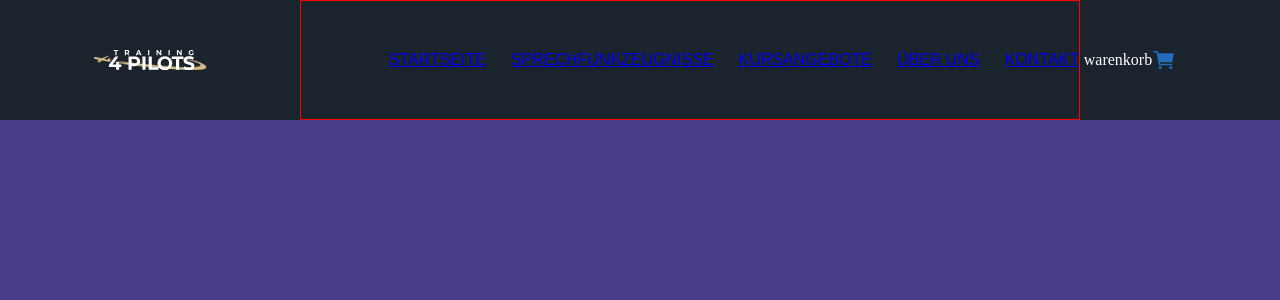
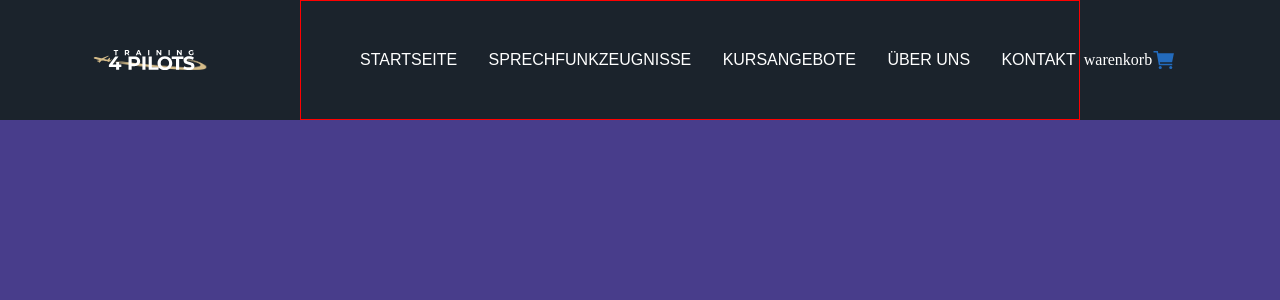
Before and after one commit to Kevin-Kuehle/training4pilots, a Vue app in the folder packages/frontend/: page / in a window 1280 px wide. Shown: the top 300 px of the page. Built offline with nearby package versions, Linux system fonts and the light colour scheme; a web font is replaced by a local one.

Commit message:
mobileDesktopMenu: add subMenu handling...

```diff
--- a/packages/frontend/src/assets/scss/modules/_root.scss
+++ b/packages/frontend/src/assets/scss/modules/_root.scss
@@ -25,7 +25,7 @@
   --light-color-full: #fff;
   --dark-color-full: #1a1a1a;
   --color-1: #236bbd;
-  --color-menu: var(--dark-color-full);
+  --color-menu: #12171c;
 }
 
 // gaps
--- a/packages/frontend/src/assets/scss/style.scss
+++ b/packages/frontend/src/assets/scss/style.scss
@@ -1,3 +1,4 @@
 @import "./modules/_root.scss";
 @import "./modules/breakpoints/breakpoints.scss";
 @import "./modules/_globals.scss";
+@import "./modules/_animations.scss";
--- a/packages/frontend/src/components/desktopMenu/DesktopMenu.vue
+++ b/packages/frontend/src/components/desktopMenu/DesktopMenu.vue
@@ -1,28 +1,27 @@
 <script setup lang="ts">
 import { defineProps } from "vue";
-import type { MenuItem } from "@/types";
+import type { MenuItem as TMenuItem } from "@/types";
+import MenuItem from "./components/MenuItem.vue";
+import MenuNav from "./components/MenuNav.vue";
 
 defineProps({
   menuItems: {
-    type: Array as () => MenuItem[],
+    type: Array as () => TMenuItem[],
     required: true,
   },
 });
 </script>
 
 <template>
-  <ul class="c-desktop-menu">
-    <li
+  <MenuNav :depth="0">
+    <MenuItem
       v-for="(item, index) in menuItems"
-      :key="item.path"
-      class="c-desktop-menu-item"
-      :class="`c-desktop-menu-item-${index}`"
-    >
-      <router-link :to="item.path">
-        {{ item.name }}
-      </router-link>
-    </li>
-  </ul>
+      :item="item"
+      :index="index"
+      :key="item.path + index"
+      :depth="0"
+    />
+  </MenuNav>
 </template>
 
 <style lang="scss" scoped>
--- /dev/null
+++ b/packages/frontend/src/components/desktopMenu/components/MenuItem.vue
@@ -0,0 +1,138 @@
+<script setup lang="ts">
+import { defineProps, ref } from "vue";
+import type { MenuItem } from "@/types";
+import MenuNav from "./MenuNav.vue";
+
+defineProps({
+  item: {
+    type: Object as () => MenuItem,
+    required: true,
+  },
+  index: {
+    type: Number,
+    required: true,
+  },
+  depth: {
+    type: Number,
+    required: true,
+  },
+});
+
+const isHovering = ref(false);
+</script>
+
+<template>
+  <li
+    class="c-desktop-menu-item"
+    :class="`c-desktop-menu-item-${index} c-desktop-menu-item-depth c-desktop-menu-item-depth-${depth} ${
+      isHovering
+        ? `c-desktop-menu-item--hovering c-desktop-menu-item-depth-${depth}--hovering`
+        : ''
+    } ${
+      item.subMenu
+        ? `c-desktop-menu-item-depth-${depth}--hovering-has-submenu`
+        : ''
+    }`"
+    @mouseenter="isHovering = true"
+    @mouseleave="isHovering = false"
+  >
+    <router-link :to="item.path">
+      {{ item.name }}
+    </router-link>
+    <MenuNav v-if="item.subMenu" :depth="depth + 1">
+      <MenuItem
+        v-for="(subItem, index) in item.subMenu"
+        :item="subItem"
+        :index="index"
+        :key="subItem.path + index"
+        :depth="depth + 1"
+      />
+    </MenuNav>
+  </li>
+</template>
+
+<style lang="scss" scoped>
+.c-desktop-menu-item {
+  position: relative;
+  display: flex;
+  align-items: center;
+  justify-content: flex-start;
+  padding: 0.3rem 2rem 0.3rem 1rem;
+  height: auto;
+  width: 100%;
+  white-space: nowrap;
+
+  &-depth {
+    position: relative;
+
+    // all depth levels
+    &-0,
+    &-1,
+    &-2,
+    &-3,
+    &-4,
+    &-5 {
+      a {
+        text-decoration: none;
+      }
+
+      &--hovering {
+        &::before {
+          content: "";
+          position: absolute;
+          height: 100%;
+          width: calc(100% - 20px);
+        }
+      }
+    }
+
+    // without level 0
+    &-1,
+    &-2,
+    &-3,
+    &-4,
+    &-5 {
+      a {
+        color: var(--color-menu);
+      }
+
+      &--hovering {
+        width: 100%;
+      }
+
+      &--hovering-has-submenu {
+        &::before {
+          top: 0;
+          left: 0;
+          width: calc(100% + 30px);
+          height: 150%;
+          border: 1px solid red;
+        }
+      }
+    }
+
+    &-0 {
+      padding: 0 0.2rem;
+
+      > a {
+        color: var(--light-color-full);
+      }
+
+      &--hovering-has-submenu {
+        &::before {
+          top: 0;
+          left: 0;
+          width: 100%;
+          height: calc(100% + 20px);
+        }
+      }
+    }
+  }
+
+  &--hovering {
+    > ul {
+      display: flex;
+    }
+  }
+}
+</style>
--- /dev/null
+++ b/packages/frontend/src/components/desktopMenu/components/MenuNav.vue
@@ -0,0 +1,74 @@
+<script setup lang="ts">
+import { defineProps } from "vue";
+import type { MenuItem } from "@/types";
+
+defineProps({
+  depth: {
+    type: Number,
+    required: true,
+  },
+});
+</script>
+
+<template>
+  <ul
+    class="c-desktop-menu"
+    :class="`c-desktop-menu-depth c-desktop-menu-depth-${depth}`"
+  >
+    <slot />
+  </ul>
+</template>
+
+<style lang="scss" scoped>
+@import "@scss";
+
+.c-desktop-menu {
+  display: flex;
+  gap: 0 25px;
+  display: none;
+  width: auto;
+
+  &-depth {
+    flex-flow: column;
+    position: absolute;
+
+    &-0 {
+      position: initial;
+      flex-flow: row nowrap;
+      justify-content: flex-end;
+    }
+
+    &-1,
+    &-2,
+    &-3,
+    &-4,
+    &-5 {
+      justify-content: flex-start;
+      align-items: flex-start;
+      background-color: var(--secondary-color);
+      padding: 8px 20px 8px 11px;
+      border-radius: 0px 30px 0px 20px;
+    }
+    left: calc(100% + 30px);
+
+    &-1 {
+      left: 0;
+      top: calc(100% + 20px);
+    }
+
+    &-2,
+    &-3,
+    &-4,
+    &-5 {
+      top: 0;
+      justify-content: flex-start;
+    }
+  }
+}
+
+ul {
+  list-style: none;
+  padding: 0;
+  margin: 0;
+}
+</style>
--- a/packages/frontend/src/components/header/HeaderComponent.vue
+++ b/packages/frontend/src/components/header/HeaderComponent.vue
@@ -19,59 +19,6 @@ const menuColors = ref({
   hover: "var(--secondary-color)",
   active: "var(--color-3)",
 });
-
-const menu = ref([
-  { name: "Startseite", link: "/" },
-  {
-    name: "Sprechfunkzeugnisse",
-
-    link: "/",
-    subMenu: [
-      { name: "BZF-I", link: "/" },
-      {
-        name: "BZF-II",
-        link: "/",
-        subMenu: [
-          {
-            name: "BZF-I",
-            link: "/",
-            subMenu: [{ name: "BZF-I", link: "/" }],
-          },
-          { name: "BZF-II", link: "/" },
-          { name: "AFZ", link: "/" },
-          { name: "Prüfungsablauf", link: "/" },
-          { name: "BZF-II", link: "/" },
-          { name: "AFZ", link: "/" },
-          { name: "Prüfungsablauf", link: "/" },
-        ],
-      },
-      { name: "AFZ", link: "/" },
-      { name: "Prüfungsablauf", link: "/" },
-      { name: "BZF-II", link: "/" },
-      { name: "AFZ", link: "/" },
-      { name: "Prüfungsablauf", link: "/" },
-    ],
-  },
-  {
-    name: "Kursangebote",
-    link: "/",
-    subMenu: [
-      {
-        name: "BZF-I",
-        link: "/",
-        subMenu: [{ name: "BZF-I", link: "/" }],
-      },
-      { name: "BZF-II", link: "/" },
-      { name: "AFZ", link: "/" },
-      { name: "Prüfungsablauf", link: "/" },
-      { name: "BZF-II", link: "/" },
-      { name: "AFZ", link: "/" },
-      { name: "Prüfungsablauf", link: "/" },
-    ],
-  },
-  { name: "Über Uns", link: "/" },
-  { name: "Kontakt", link: "/" },
-]);
 </script>
 
 <template>
@@ -94,7 +41,7 @@ const menu = ref([
         <Icon name="logo" :size="120" />
       </div>
       <div class="c-header__menu">
-        <MainMenu :colors="menuColors" :items="menu" />
+        <MainMenu :colors="menuColors" />
       </div>
       <div class="c-header__action"></div>
       <div class="c-header__cart">
--- a/packages/frontend/src/stores/mockStore.ts
+++ b/packages/frontend/src/stores/mockStore.ts
@@ -3,7 +3,7 @@ import { menuItems } from "@mocks";
 
 export const useMockStore = defineStore("mock", {
   state: () => ({
-    menuItems: null,
+    menuItems: [] as typeof menuItems, // Update the type of menuItems
   }),
   actions: {
     fetchMenuItems() {
@@ -11,7 +11,7 @@ export const useMockStore = defineStore("mock", {
         setTimeout(() => {
           this.menuItems = menuItems;
           resolve(this.menuItems);
-        }, 3000);
+        }, 10);
       });
     },
   },
--- a/packages/frontend/src/tests/mocks/json/mockMenuItems.json
+++ b/packages/frontend/src/tests/mocks/json/mockMenuItems.json
@@ -1,11 +1,82 @@
 [
-  { "name": "Startseite", "path": "/" },
+  {
+    "name": "Startseite",
+    "path": "/"
+  },
   {
     "name": "Sprechfunkzeugnisse",
-
     "path": "/",
     "subMenu": [
-      { "name": "BZF-I", "path": "/" },
+      {
+        "name": "BZF-I",
+        "path": "/",
+        "subMenu": [
+          {
+            "name": "BZF-I",
+            "path": "/"
+          },
+          {
+            "name": "BZF-II",
+            "path": "/",
+            "subMenu": [
+              {
+                "name": "BZF-I",
+                "path": "/",
+                "subMenu": [
+                  {
+                    "name": "BZF-I",
+                    "path": "/"
+                  }
+                ]
+              },
+              {
+                "name": "BZF-II",
+                "path": "/"
+              },
+              {
+                "name": "AFZ",
+                "path": "/"
+              },
+              {
+                "name": "Prüfungsablauf",
+                "path": "/"
+              },
+              {
+                "name": "BZF-II",
+                "path": "/"
+              },
+              {
+                "name": "AFZ",
+                "path": "/"
+              },
+              {
+                "name": "Prüfungsablauf",
+                "path": "/"
+              }
+            ]
+          },
+          {
+            "name": "AFZ",
+            "path": "/"
+          },
+          {
+            "name": "Prüfungsablauf",
+            "path": "/"
+          },
+          {
+            "name": "BZF-II",
+            "path": "/"
+          },
+          {
+            "name": "AFZ",
+            "path": "/"
+          },
+          {
+            "name": "Prüfungsablauf",
+            "path": "/"
+          }
+        ]
+      },
       {
         "name": "BZF-II",
         "path": "/",
@@ -13,21 +84,59 @@
           {
             "name": "BZF-I",
             "path": "/",
-            "subMenu": [{ "name": "BZF-I", "path": "/" }]
+            "subMenu": [
+              {
+                "name": "BZF-I",
+                "path": "/"
+              }
+            ]
           },
-          { "name": "BZF-II", "path": "/" },
-          { "name": "AFZ", "path": "/" },
-          { "name": "Prüfungsablauf", "path": "/" },
-          { "name": "BZF-II", "path": "/" },
-          { "name": "AFZ", "path": "/" },
-          { "name": "Prüfungsablauf", "path": "/" }
+          {
+            "name": "BZF-II",
+            "path": "/"
+          },
+          {
+            "name": "AFZ",
+            "path": "/"
+          },
+          {
+            "name": "Prüfungsablauf",
+            "path": "/"
+          },
+          {
+            "name": "BZF-II",
+            "path": "/"
+          },
+          {
+            "name": "AFZ",
+            "path": "/"
+          },
+          {
+            "name": "Prüfungsablauf",
+            "path": "/"
+          }
         ]
       },
-      { "name": "AFZ", "path": "/" },
-      { "name": "Prüfungsablauf", "path": "/" },
-      { "name": "BZF-II", "path": "/" },
-      { "name": "AFZ", "path": "/" },
-      { "name": "Prüfungsablauf", "path": "/" }
+      {
+        "name": "AFZ",
+        "path": "/"
+      },
+      {
+        "name": "Prüfungsablauf",
+        "path": "/"
+      },
+      {
+        "name": "BZF-II",
+        "path": "/"
+      },
+      {
+        "name": "AFZ",
+        "path": "/"
+      },
+      {
+        "name": "Prüfungsablauf",
+        "path": "/"
+      }
     ]
   },
   {
@@ -37,16 +146,45 @@
       {
         "name": "BZF-I",
         "path": "/",
-        "subMenu": [{ "name": "BZF-I", "path": "/" }]
+        "subMenu": [
+          {
+            "name": "BZF-I",
+            "path": "/"
+          }
+        ]
       },
-      { "name": "BZF-II", "path": "/" },
-      { "name": "AFZ", "path": "/" },
-      { "name": "Prüfungsablauf", "path": "/" },
-      { "name": "BZF-II", "path": "/" },
-      { "name": "AFZ", "path": "/" },
-      { "name": "Prüfungsablauf", "path": "/" }
+      {
+        "name": "BZF-II",
+        "path": "/"
+      },
+      {
+        "name": "AFZ",
+        "path": "/"
+      },
+      {
+        "name": "Prüfungsablauf",
+        "path": "/"
+      },
+      {
+        "name": "BZF-II",
+        "path": "/"
+      },
+      {
+        "name": "AFZ",
+        "path": "/"
+      },
+      {
+        "name": "Prüfungsablauf",
+        "path": "/"
+      }
     ]
   },
-  { "name": "Über Uns", "path": "/" },
-  { "name": "Kontakt", "path": "/" }
+  {
+    "name": "Über Uns",
+    "path": "/"
+  },
+  {
+    "name": "Kontakt",
+    "path": "/"
+  }
 ]
```
Also changed, not shown: packages/frontend/src/assets/scss/modules/_animations.scss (added, +8 -0 lines), packages/frontend/src/tests/componentArchive/menu-item.vue (+0 -27 lines), packages/frontend/src/tests/componentArchive/sub-menu.vue (+0 -4 lines), packages/frontend/src/utils/index.ts (added, +11 -0 lines).
